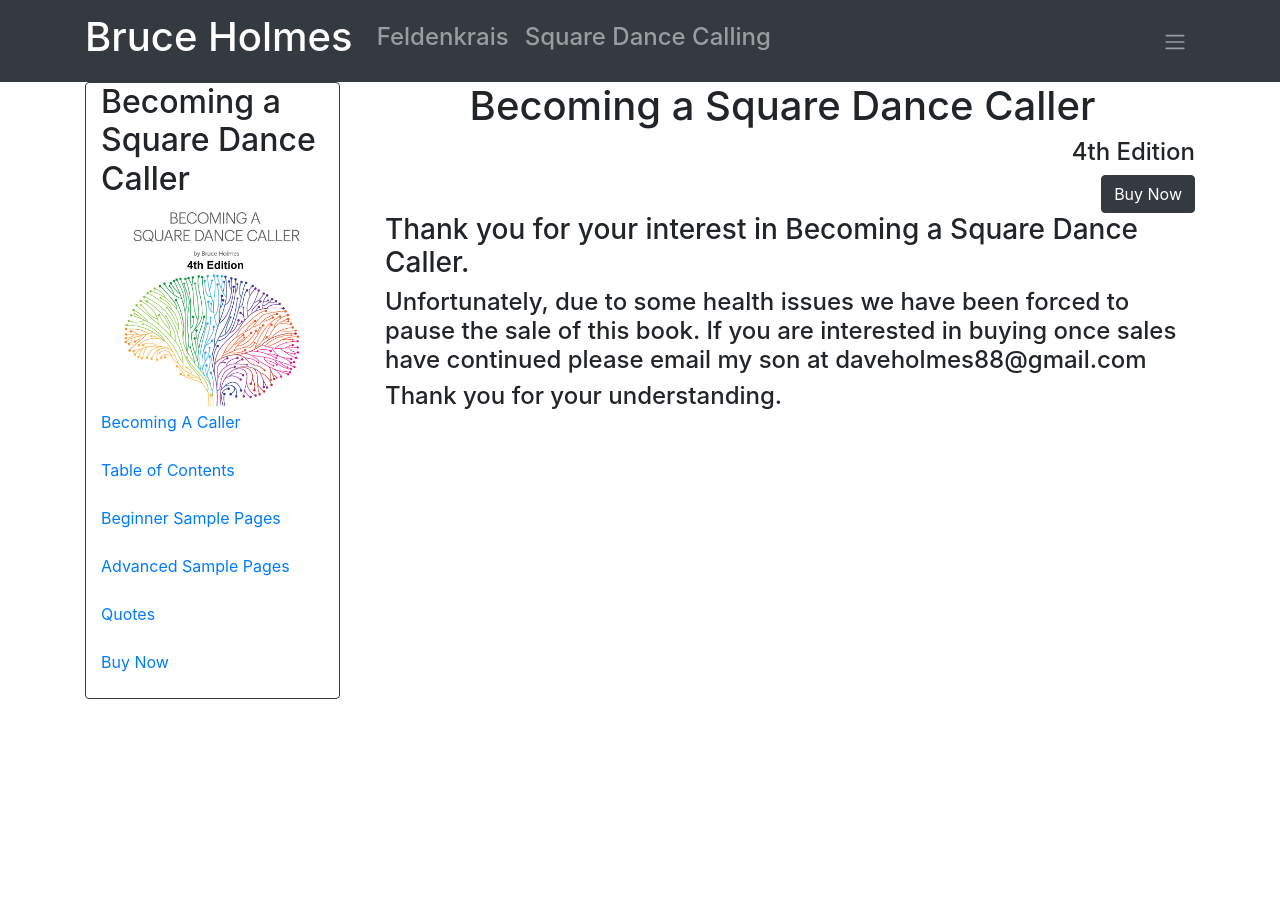
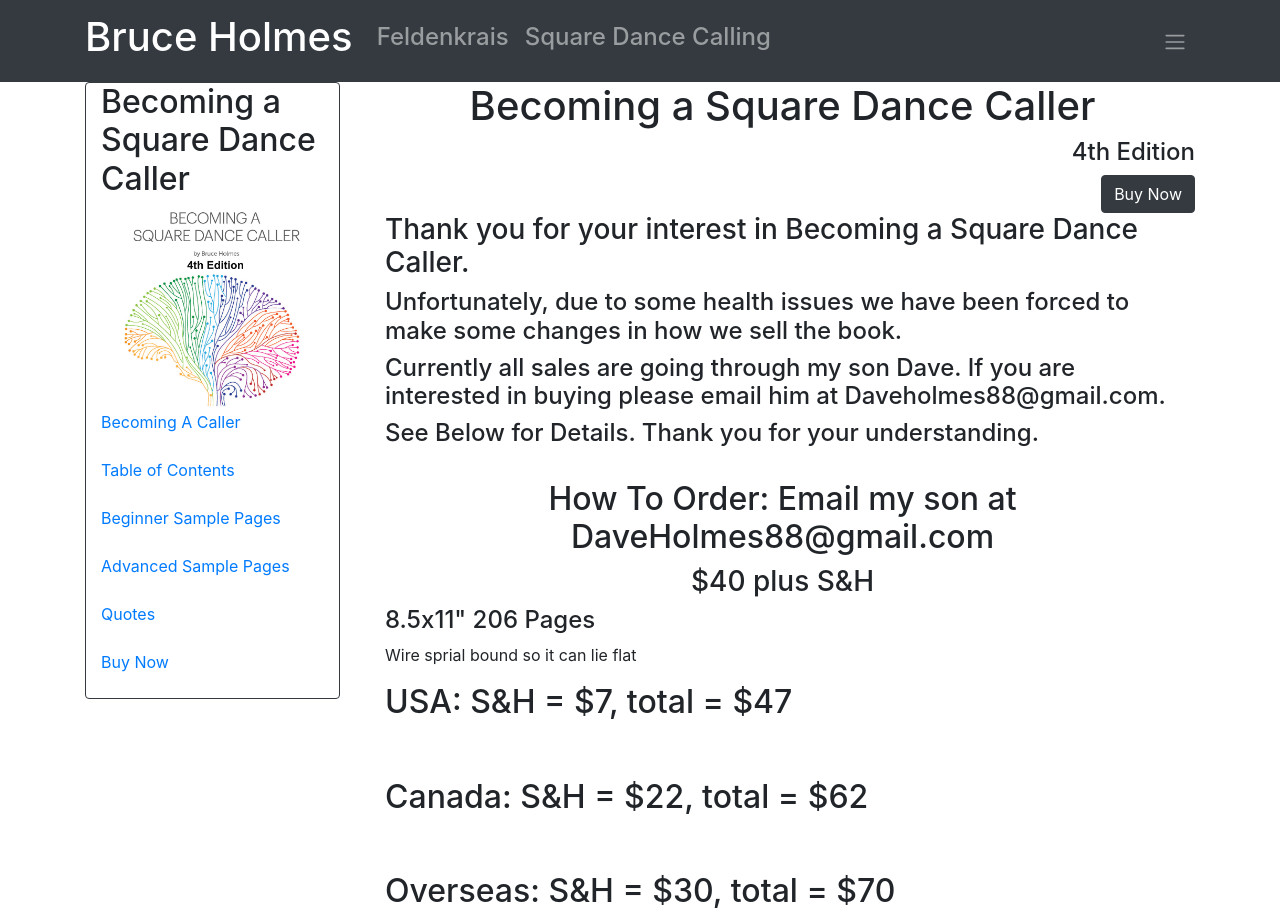
Before and after one commit to daveholmes88/dadwebsite, a React (Create React App) app: page /BecomingHowToOrder in a window 1280 px wide. Before the commit the page ends 800 px from the top, so only its background shows below. Built offline with nearby package versions, Linux system fonts and the light colour scheme.

Commit message:
updates to contact info

```diff
--- a/src/components/Becoming/HowToOrder.js
+++ b/src/components/Becoming/HowToOrder.js
@@ -14,37 +14,39 @@ export default function HowToOrder() {
                     <BecomingTitle />
                         <Container>
                             <h3>Thank you for your interest in Becoming a Square Dance Caller.</h3>
-                            <h4>Unfortunately, due to some health issues we have been forced to pause the sale of this book. If you are interested in buying once sales have continued please email my son at daveholmes88@gmail.com</h4>
-                            <h4>Thank you for your understanding.</h4>
-                            {/* <h3 className='text-center'><h1>How To Order</h1></h3>
+                            <h4>Unfortunately, due to some health issues we have been forced to make some changes in how we sell the book.</h4>
+                            <h4>Currently all sales are going through my son Dave. If you are interested in buying please email him at Daveholmes88@gmail.com.</h4>
+                            <h4>See Below for Details. Thank you for your understanding.</h4>
+                            <br></br>
+                            <h2 className='text-center'>How To Order: Email my son at DaveHolmes88@gmail.com</h2>
                             <h3 className='text-center'>$40 plus S&H</h3>
                             <h4>8.5x11" 206 Pages</h4>
                             <p>Wire sprial bound so it can lie flat</p>
-                            <h3><h2>USA: S&H = $7, total = $47</h2></h3>
-                            <form action="https://www.paypal.com/cgi-bin/webscr" method="post" target="_top">
+                            <h2>USA: S&H = $7, total = $47</h2>
+                            {/* <form action="https://www.paypal.com/cgi-bin/webscr" method="post" target="_top">
                                 <input type="hidden" name="cmd" value="_s-xclick" />
                                 <input type="hidden" name="hosted_button_id" value="63ECV6W4VGA7L" />
                                 <input type="image" src="https://www.paypalobjects.com/en_US/i/btn/btn_buynowCC_LG.gif" border="0" name="submit" alt="PayPal - The safer, easier way to pay online!" />
                                 <img alt="" border="0" src="https://www.paypalobjects.com/en_US/i/scr/pixel.gif" width="1" height="1" />
-                            </form>
+                            </form> */}
                             <br></br><br></br>
-                            <h3><h2>Canada: S&H = $22, total = $62</h2></h3>
-                            <form action="https://www.paypal.com/cgi-bin/webscr" method="post" target="_top">
+                            <h2>Canada: S&H = $22, total = $62</h2>
+                            {/* <form action="https://www.paypal.com/cgi-bin/webscr" method="post" target="_top">
                                 <input type="hidden" name="cmd" value="_s-xclick" />
                                 <input type="hidden" name="hosted_button_id" value="EUM9QFA9352MC" />
                                 <input type="image" src="https://www.paypalobjects.com/en_US/i/btn/btn_buynowCC_LG.gif" border="0" name="submit" alt="PayPal - The safer, easier way to pay online!" />
                                 <img alt="" border="0" src="https://www.paypalobjects.com/en_US/i/scr/pixel.gif" width="1" height="1" />
-                            </form>
+                            </form> */}
                             <br></br><br></br>
-                            <h3><h2>Overseas: S&H = $30, total = $70</h2></h3>
-                            <form action="https://www.paypal.com/cgi-bin/webscr" method="post" target="_top">
+                            <h2>Overseas: S&H = $30, total = $70</h2>
+                            {/* <form action="https://www.paypal.com/cgi-bin/webscr" method="post" target="_top">
                                 <input type="hidden" name="cmd" value="_s-xclick" />
                                 <input type="hidden" name="hosted_button_id" value="GUUDYMEVUSW98" />
                                 <input type="image" src="https://www.paypalobjects.com/en_US/i/btn/btn_buynowCC_LG.gif" border="0" name="submit" alt="PayPal - The safer, easier way to pay online!" />
                                 <img alt="" border="0" src="https://www.paypalobjects.com/en_US/i/scr/pixel.gif" width="1" height="1" />
-                            </form>
-                            <br></br><br></br>
-                            <p>
+                            </form> */}
+                            {/* <br></br><br></br> */}
+                            {/* <p>
                                 Or mail a check with your address and contact information to
                             <br></br>Bruce Holmes
                             <br></br>1115 Mulford St
--- a/src/components/Contact/ContactBruce.js
+++ b/src/components/Contact/ContactBruce.js
@@ -11,8 +11,10 @@ export default function ContactBruce() {
                 <ContactIndex />
                 <Col>
                     <h1>Contact Bruce</h1>
-                    <p>My email address is my first name at BruceTHolmes.com</p>
-                    <p>Bruce Holmes<br></br>1115 Mulford Street<br></br>Evanston, IL 60202-3318</p>
+                    {/* <p>My email address is my first name at BruceTHolmes.com</p> */}
+                    {/* <p>Bruce Holmes<br></br>1115 Mulford Street<br></br>Evanston, IL 60202-3318</p> */}
+                    <p>Due to some health issues I am not able to check my email on a regular basis.</p>
+                    <p>If you have any issues or questions please contact my son Dave at DaveHolmes88@gmail.com</p>
                 </Col>
             </Row>
         </Container>
--- a/src/components/Feldenkrais/Download.js
+++ b/src/components/Feldenkrais/Download.js
@@ -7,6 +7,8 @@ export default function Download() {
         <Container>
             <h1>THIS IS WHERE YOU DOWNLOAD THE FELDENKRAIS MP3S!!!!</h1>
             <a href='/bruceholmes.zip' download><Button >DOWNLOAD THE MP3s WITH THIS BUTTON!!!!</Button></a>
+            <br></br><br></br>
+            <h3>If you have any issues please email my son Dave at DaveHolmes88@gmail.com</h3>
         </Container>
     )
 }
```
